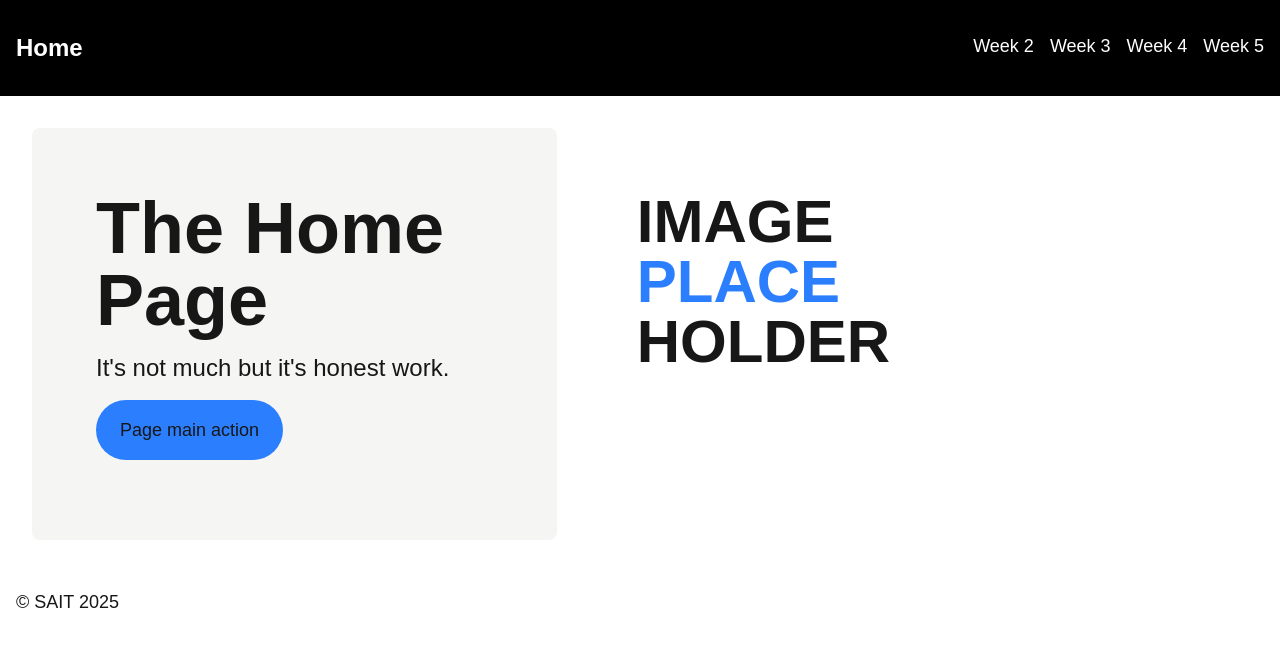
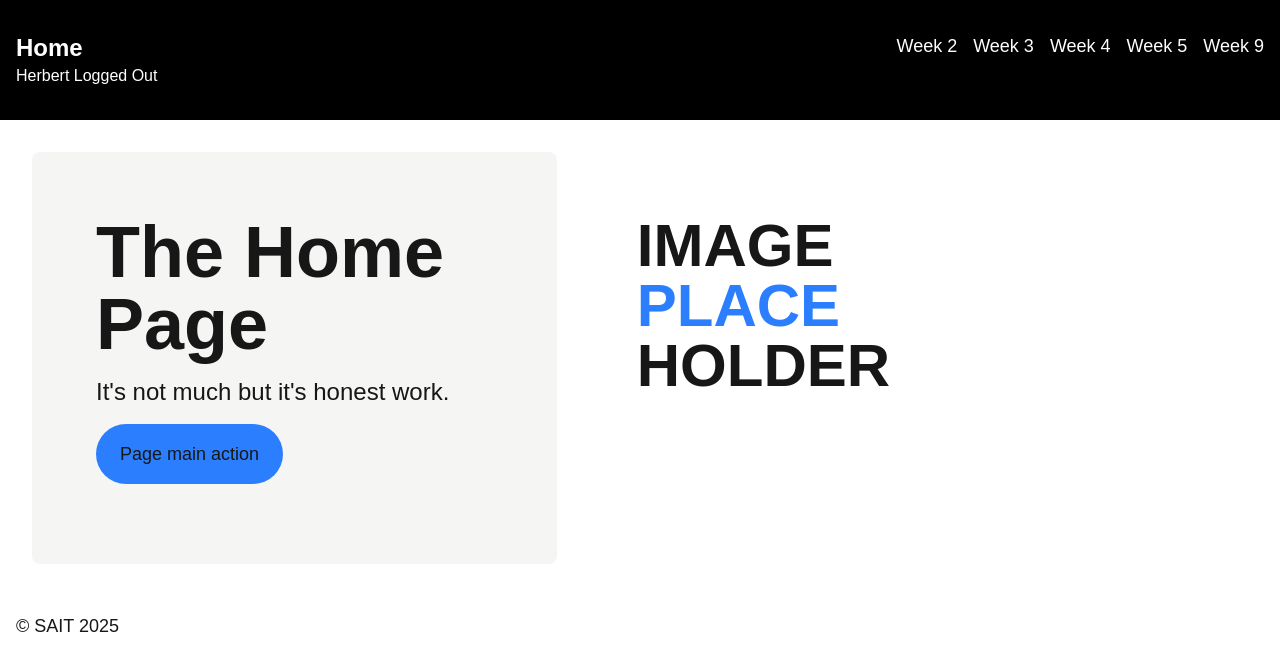
Before and after one commit to louielynmata/cprg-306-demo-site, a Next.js app: page / in a window 1280 px wide. Shown: the top 670 px of the page. Built offline with nearby package versions, Linux system fonts and the light colour scheme.

Commit message:
useContext basic example

```diff
--- a/app/components/Button.js
+++ b/app/components/Button.js
@@ -20,11 +20,12 @@ export function AppButton({ text, onClick, variant = "primary" }) {
       "bg-blue-500 hover:bg-blue-700 dark:bg-orange-500 hover:dark:bg-orange-700",
     secondary:
       "bg-gray-500 hover:bg-gray-700 dark:bg-gray-600 hover:dark:bg-gray-800",
+    outline: "",
   };
   return (
     <button
       onClick={onClick}
-      className={`${variants[variant]} px-4 py-2 rounded-full cursor-pointer`}
+      className={`${variants[variant]}  px-4 py-2 rounded-full cursor-pointer`}
     >
       {text}
     </button>
--- a/app/components/SiteHeader.js
+++ b/app/components/SiteHeader.js
@@ -1,5 +1,8 @@
+"use client";
 import Link from "next/link";
+import { useUser } from "../contexts/UserContext";
 export default function SiteHeader() {
+  const { user } = useUser();
   return (
     <header>
       <nav className="flex justify-between gap-4 px-4 bg-black text-white py-8">
@@ -7,6 +10,9 @@ export default function SiteHeader() {
           <Link href="/" className="text-2xl font-bold">
             Home
           </Link>
+          <p>
+            {user.name} {user.loggedIn ? "Logged In" : "Logged Out"}
+          </p>
         </div>
         <ul className="flex gap-4 text-lg">
           <li>
@@ -21,6 +27,9 @@ export default function SiteHeader() {
           <li>
             <Link href="week-5">Week 5</Link>
           </li>
+          <li>
+            <Link href="week-9">Week 9</Link>
+          </li>
         </ul>
       </nav>
     </header>
--- /dev/null
+++ b/app/contexts/UserContext.js
@@ -0,0 +1,21 @@
+"use client";
+import { createContext, useContext, useState } from "react";
+
+const UserContext = createContext();
+export function UserProvider({ children }) {
+  const [user, setUser] = useState({
+    name: "Herbert",
+    icon: "",
+    loggedIn: false,
+  });
+  const toggleUserLogin = () => {
+    setUser((prev) => ({ ...prev, loggedIn: !prev.loggedIn }));
+  };
+  return (
+    <UserContext.Provider value={{ user, toggleUserLogin }}>
+      {children}
+    </UserContext.Provider>
+  );
+}
+
+export const useUser = () => useContext(UserContext);
--- a/app/layout.js
+++ b/app/layout.js
@@ -2,6 +2,7 @@ import { Geist, Geist_Mono } from "next/font/google";
 import "./globals.css";
 import SiteHeader from "./components/SiteHeader";
 import SiteFooter from "./components/SiteFooter";
+import { UserProvider } from "./contexts/UserContext";
 
 const geistSans = Geist({
   variable: "--font-geist-sans",
@@ -24,9 +25,12 @@ export default function RootLayout({ children }) {
       <body
         className={`${geistSans.variable} ${geistMono.variable} antialiased`}
       >
-        <SiteHeader />
-        {children}
-        <SiteFooter />
+        {/* Context wraps here */}
+        <UserProvider>
+          <SiteHeader />
+          {children}
+          <SiteFooter />
+        </UserProvider>
       </body>
     </html>
   );
--- /dev/null
+++ b/app/week-9/SimpleLoginSection.js
@@ -0,0 +1,15 @@
+"use client";
+import { useUser } from "../contexts/UserContext";
+import { AppButton } from "../components/Button";
+export default function SimpleLoginSection() {
+  const { toggleUserLogin } = useUser();
+  return (
+    <section>
+      <header>
+        <h2>Log Herbert in our out</h2>
+        <p>Using context to avoid props drilling</p>
+        <AppButton text="Log In" onClick={toggleUserLogin} />
+      </header>
+    </section>
+  );
+}
--- a/app/week-9/page.js
+++ b/app/week-9/page.js
@@ -1,5 +1,6 @@
 import CounterDemoSection from "./CounterDemoSection";
 import DataFetchSection from "./DataFetchSection";
+import SimpleLoginSection from "./SimpleLoginSection";
 export default function Page() {
   return (
     <main>
@@ -12,6 +13,7 @@ export default function Page() {
       </header>
       <CounterDemoSection />
       <DataFetchSection />
+      <SimpleLoginSection />
     </main>
   );
 }
```
